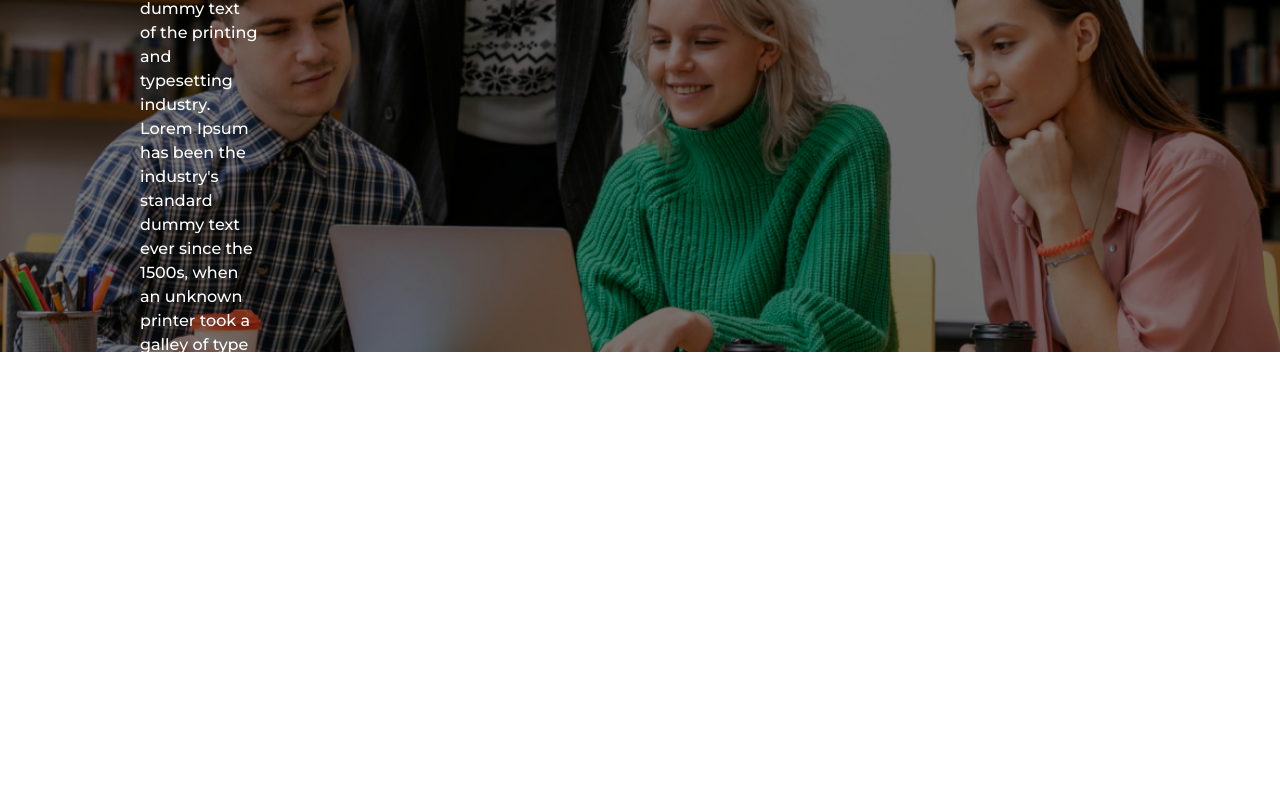
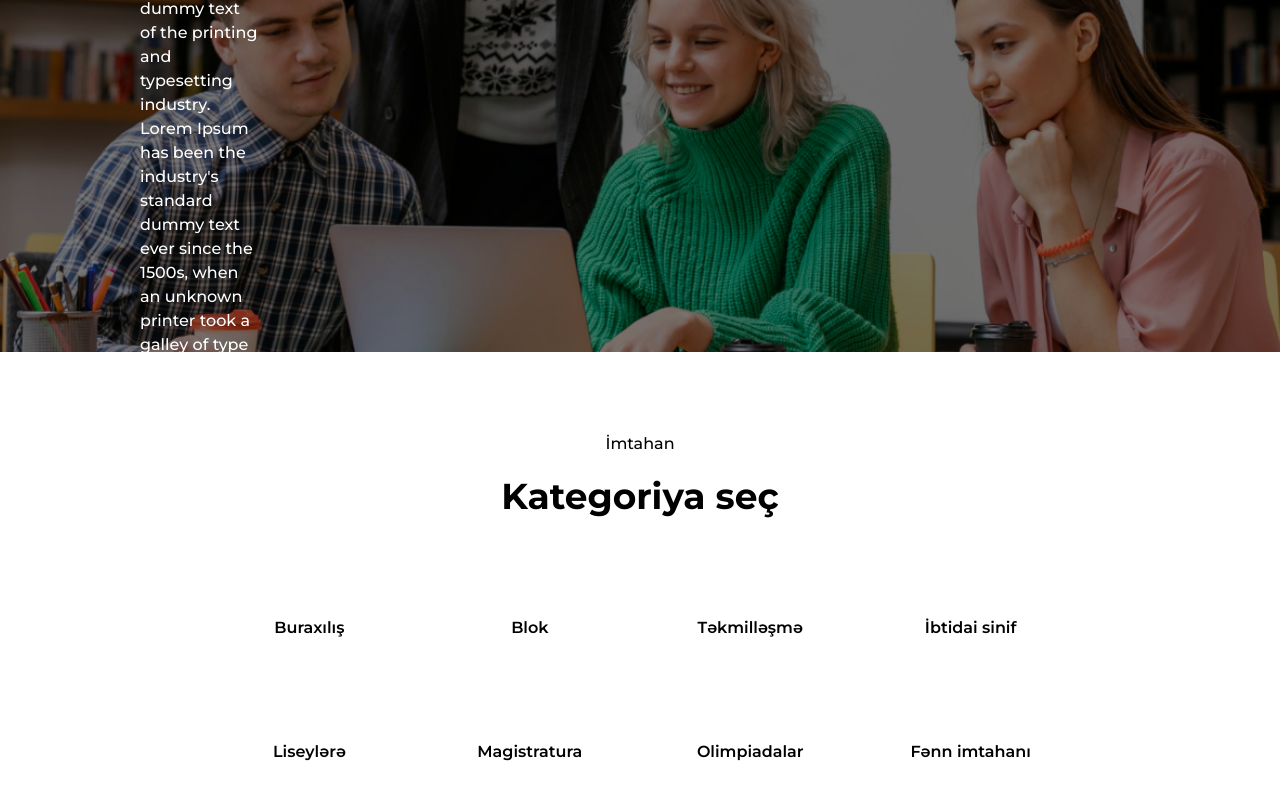
Before and after one commit to imrashidov/task-166, a React (Vite) app in the folder task-166/: page / in a window 1280 px wide. Shown: the part 372-1172 px from the top of the page. Before the commit the page ends 800 px from the top, so only its background shows below. Built offline with nearby package versions, Linux system fonts and the light colour scheme.

Commit message:
Create : Categories component and styling

```diff
--- a/task-166/src/App.jsx
+++ b/task-166/src/App.jsx
@@ -1,11 +1,13 @@
 import Header from "./components/Header";
 import Hero from "./components/Hero";
+import Categories from "./components/Categories";
 
 function App() {
   return (
     <>
       <Header />
       <Hero />
+      <Categories />
     </>
   );
 }
--- a/task-166/src/components/Categories.jsx
+++ b/task-166/src/components/Categories.jsx
@@ -0,0 +1,25 @@
+export default function Categories() {
+  const categoryLinks = [
+    { name: "Buraxılış", link: "/" },
+    { name: "Blok", link: "/" },
+    { name: "Təkmilləşmə", link: "/" },
+    { name: "İbtidai sinif", link: "/" },
+    { name: "Liseylərə", link: "/" },
+    { name: "Magistratura", link: "/" },
+    { name: "Olimpiadalar", link: "/" },
+    { name: "Fənn imtahanı", link: "/" },
+  ];
+  return (
+    <div className="flex flex-col items-center font-medium gap-5 mb-28">
+      <p>İmtahan</p>
+      <h3 className="font-bold text-4xl mb-10">Kategoriya seç</h3>
+      <div className="grid grid-cols-4 gap-5 text-center font-semibold">
+        {categoryLinks.map((category) => (
+          <a href={category.link} key={category.name}>
+            <p className="p-10">{category.name}</p>
+          </a>
+        ))}
+      </div>
+    </div>
+  );
+}
--- a/task-166/src/components/Hero.jsx
+++ b/task-166/src/components/Hero.jsx
@@ -2,7 +2,7 @@ import heroImage from "../assets/hero-img.png";
 
 export default function Hero() {
   return (
-    <div className="w-full !text-white">
+    <div className="w-full !text-white mb-20">
       <div
         className="bg-cover bg-center h-[650px] p-paddingHero"
         style={{ backgroundImage: `url(${heroImage})` }}
```
